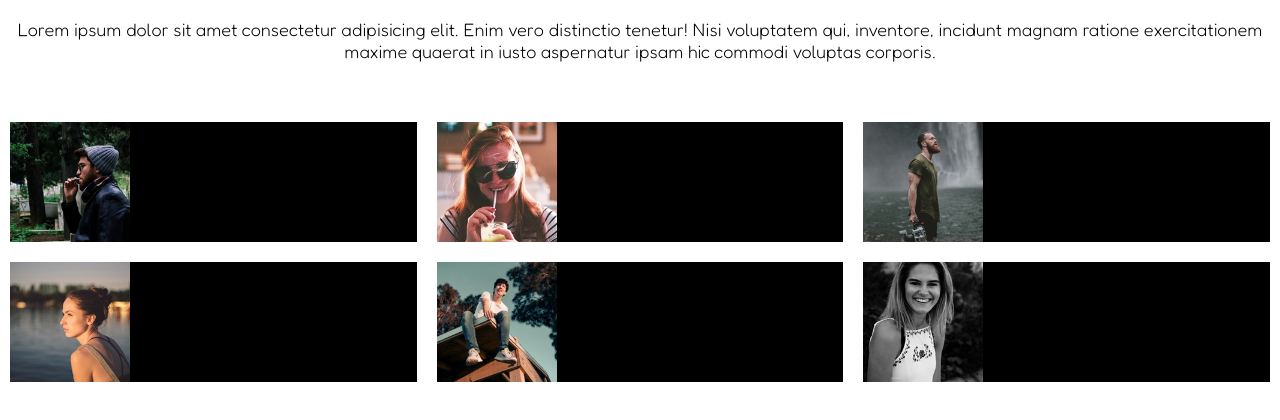
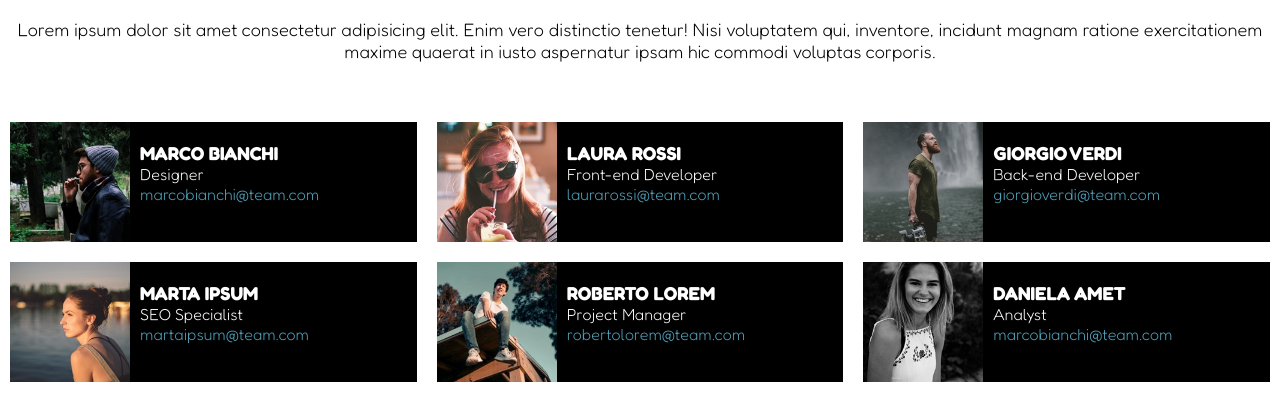
Before and after one commit to marcocalligaris/html-css-float-cards, a plain HTML site: page index.html in a window 1280 px wide. Shown: the part 134-554 px from the top of the page. Drawn offline with Linux system fonts and the light colour scheme.

Commit message:
Added members details

```diff
--- a/css/style.css
+++ b/css/style.css
@@ -26,12 +26,10 @@ header{
 }
 
 .card{
+    float: left;
     width: calc(100% / 3 - 20px);
     height: 120px;
-    line-height: 120px;
     margin: 10px;
-    vertical-align: middle;
-    float: left;
     background-color: black;
     color: white;
 }
@@ -43,5 +41,18 @@ header{
 }
 
 img{
+    float:left;
     height: 100%;
 }
+
+.member-details{
+    float: left;
+    height: 100%;
+    padding-left: 10px;
+    padding-top: 20px;
+}
+
+a{
+    text-decoration: none;
+    color: #51A0BA;
+}
--- a/index.html
+++ b/index.html
@@ -24,22 +24,47 @@
         <section class="clearfix">
             <div class="card">
                 <img src="img/male1.png" alt="Marco Bianchi">
-
+                <div class="member-details">
+                    <h3>MARCO BIANCHI</h3>
+                    <p>Designer</p>
+                    <a href="mailto:marcobianchi@team.com">marcobianchi@team.com</a >
+                </div>
             </div>
             <div class="card">
                 <img src="img/female1.png" alt="Laura Rossi">
+                <div class="member-details">
+                    <h3>LAURA ROSSI</h3>
+                    <p>Front-end Developer</p>
+                    <a href="mailto:laurarossi@team.com">laurarossi@team.com</a >
+                </div>
             </div>
             <div class="card">
-                <img src="img/male2.png" alt="Giorgio Verdi">
+                <img src="img/male2.png" alt="Giorgio Verdi"><div class="member-details">
+                    <h3>GIORGIO VERDI</h3>
+                    <p>Back-end Developer</p>
+                    <a href="mailto:giorgioverdi@team.com">giorgioverdi@team.com</a >
+                </div>
             </div>
             <div class="card">
-                <img src="img/female2.png" alt="Marta Ipsum">
+                <img src="img/female2.png" alt="Marta Ipsum"><div class="member-details">
+                    <h3>MARTA IPSUM</h3>
+                    <p>SEO Specialist</p>
+                    <a href="mailto:martaipsum@team.com">martaipsum@team.com</a >
+                </div>
             </div>
             <div class="card">
-                <img src="img/male3.png" alt="Roberto Lorem">
+                <img src="img/male3.png" alt="Roberto Lorem"><div class="member-details">
+                    <h3>ROBERTO LOREM</h3>
+                    <p>Project Manager</p>
+                    <a href="mailto:robertolorem@team.com">robertolorem@team.com</a >
+                </div>
             </div>
             <div class="card">
-                <img src="img/female3.png" alt="Daniela Amet">
+                <img src="img/female3.png" alt="Daniela Amet"><div class="member-details">
+                    <h3>DANIELA AMET</h3>
+                    <p>Analyst</p>
+                    <a href="mailto:danielaamet@team.com">marcobianchi@team.com</a >
+                </div>
             </div>
         </section>
     </main>
```
